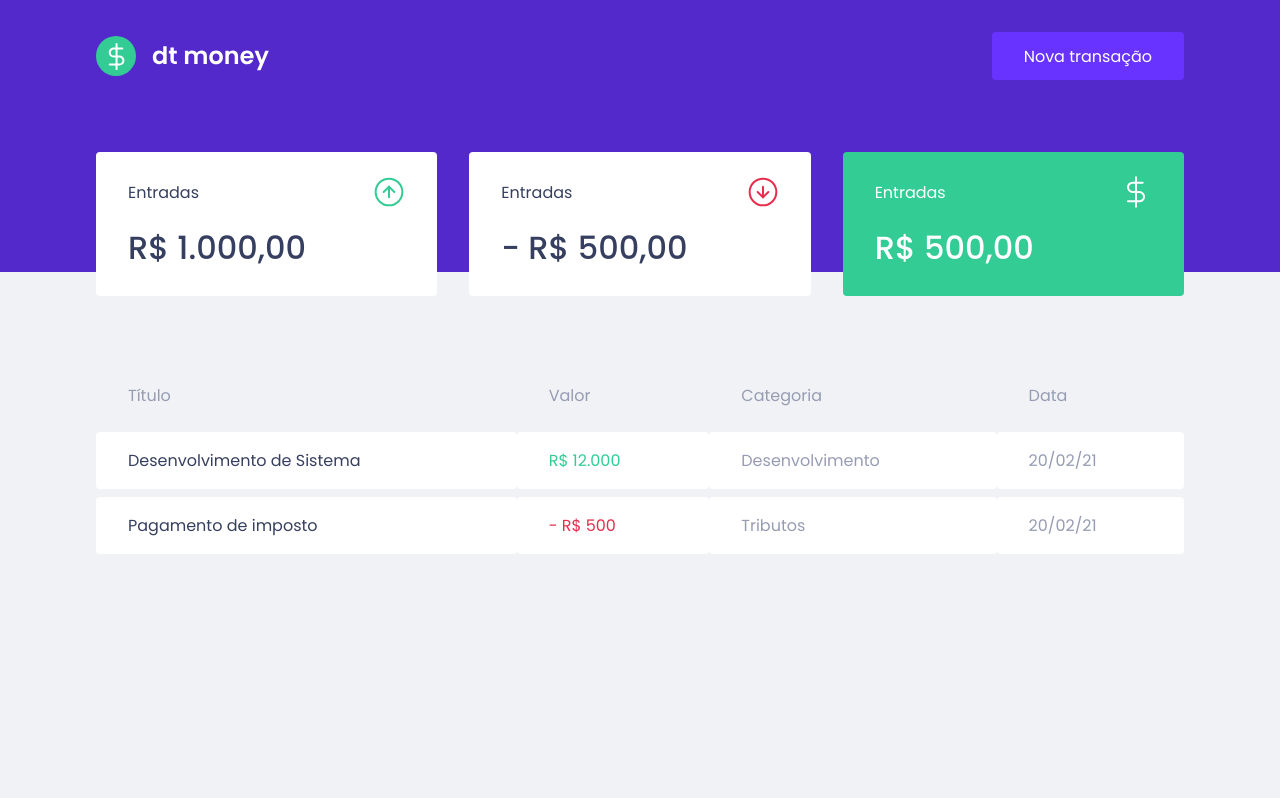
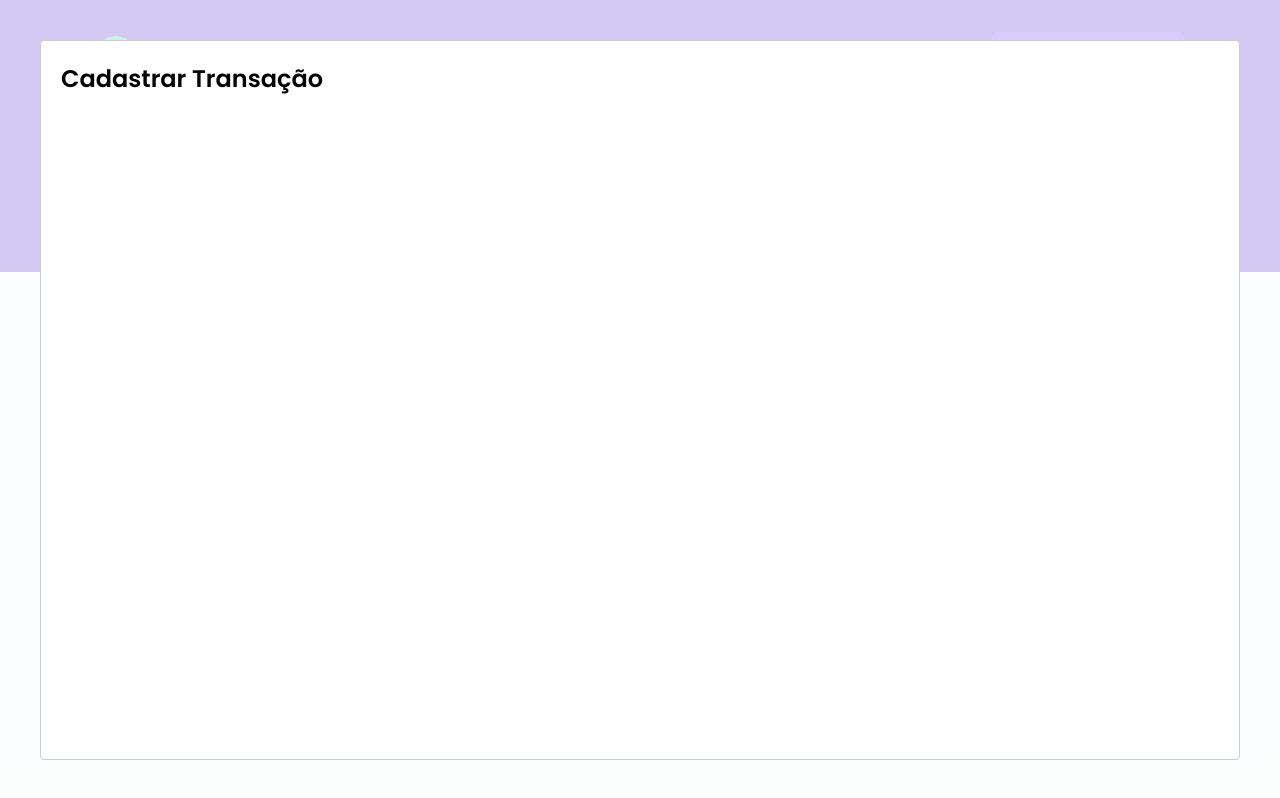
Before and after one commit to KesleyDavid/study_Ignite_React_Web_02-dtmoney, a React (Create React App) app: page / in a window 1280 px wide. Both pictures are taken after a click on the button "Nova transação". Built offline with nearby package versions, Linux system fonts and the light colour scheme; no server answers; what miragejs would draw is missing.

Commit message:
[02] [04] [project] Setting up creation modal

```diff
--- a/package.json
+++ b/package.json
@@ -7,6 +7,7 @@
     "miragejs": "^0.1.41",
     "react": "^17.0.1",
     "react-dom": "^17.0.1",
+    "react-modal": "^3.12.1",
     "react-scripts": "4.0.3",
     "styled-components": "^5.2.1",
     "web-vitals": "^1.0.1"
@@ -19,6 +20,7 @@
     "@types/node": "^12.0.0",
     "@types/react": "^17.0.0",
     "@types/react-dom": "^17.0.0",
+    "@types/react-modal": "^3.12.0",
     "@types/styled-components": "^5.1.9",
     "typescript": "^4.1.2"
   },
--- a/src/App.tsx
+++ b/src/App.tsx
@@ -1,13 +1,34 @@
-import React from "react";
+import { useState } from 'react';
+import Modal from 'react-modal';
+
 import { Dashboard } from "./components/Dashboard";
 import { Header } from "./components/Header";
 import { GlobalStyle } from "./styles/global";
 
+Modal.setAppElement('#root');
+
 export function App() {
+  const [isModalNewTransaction, setModalNewTransaction] = useState(false);
+
+  function handleOpenModalNewTransaction() {
+    setModalNewTransaction(true);
+  }
+
+  function handleCloseModalNewTransaction() {
+    setModalNewTransaction(false);
+  }
+
   return (
     <>
-      <Header />
+      <Header onOpenModalNewTransaction={handleOpenModalNewTransaction} />
       <Dashboard />
+
+      <Modal
+        isOpen={isModalNewTransaction}
+        onRequestClose={handleCloseModalNewTransaction}
+      >
+        <h2>Cadastrar Transação</h2>
+      </Modal>
       <GlobalStyle />
     </>
   );
--- a/src/components/Header/index.tsx
+++ b/src/components/Header/index.tsx
@@ -1,15 +1,26 @@
+import { useState } from 'react';
+
+import Modal from 'react-modal';
+
 import imgLogo from '../../assets/logo.svg';
 
 import * as S from './styles';
 
-export function Header() {
+interface HeaderProps {
+  onOpenModalNewTransaction: () => void; // Função / Sem Parametro / Sem Retorno
+}
+
+export function Header({ onOpenModalNewTransaction }: HeaderProps) {
+
   return (
     <S.Container>
       <S.Content>
         <img src={imgLogo} alt="dt money" />
-        <button type="button">
+        <button type="button" onClick={onOpenModalNewTransaction}>
           Nova transação
         </button>
+
+
       </S.Content>
     </S.Container>
   )
```
Also changed, not shown: 1 other file (tests, documents, lock files or other folders).
